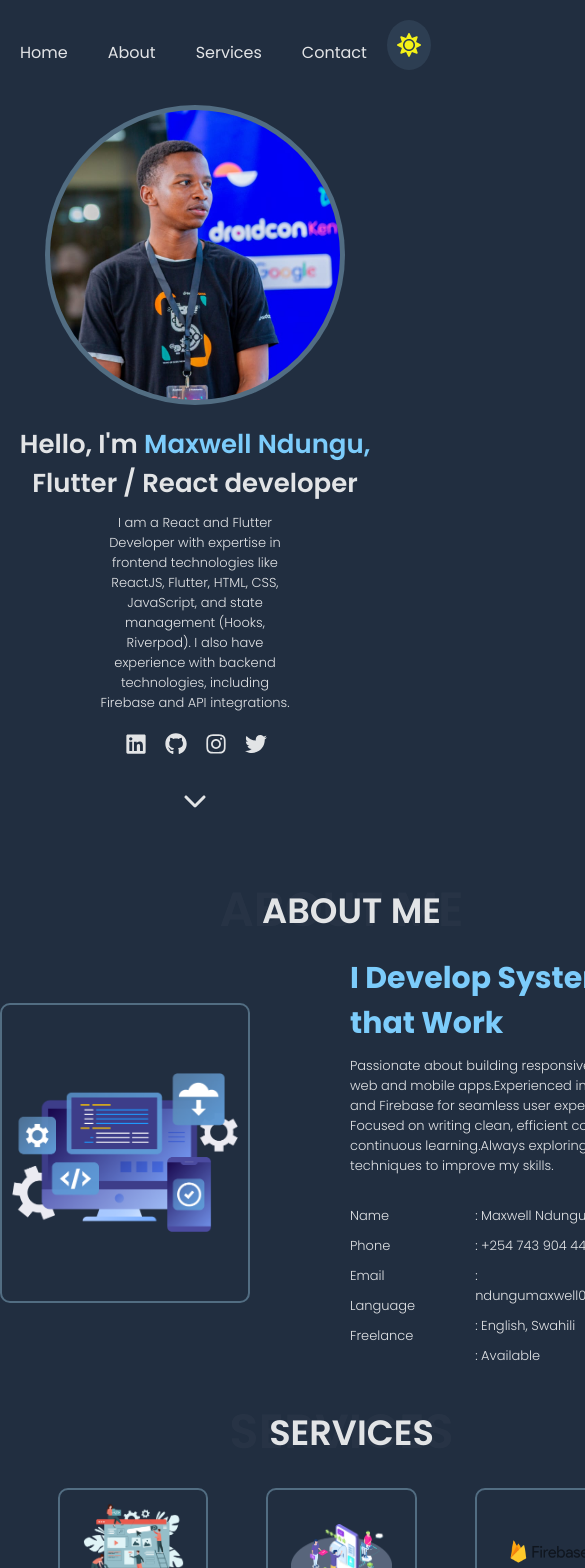
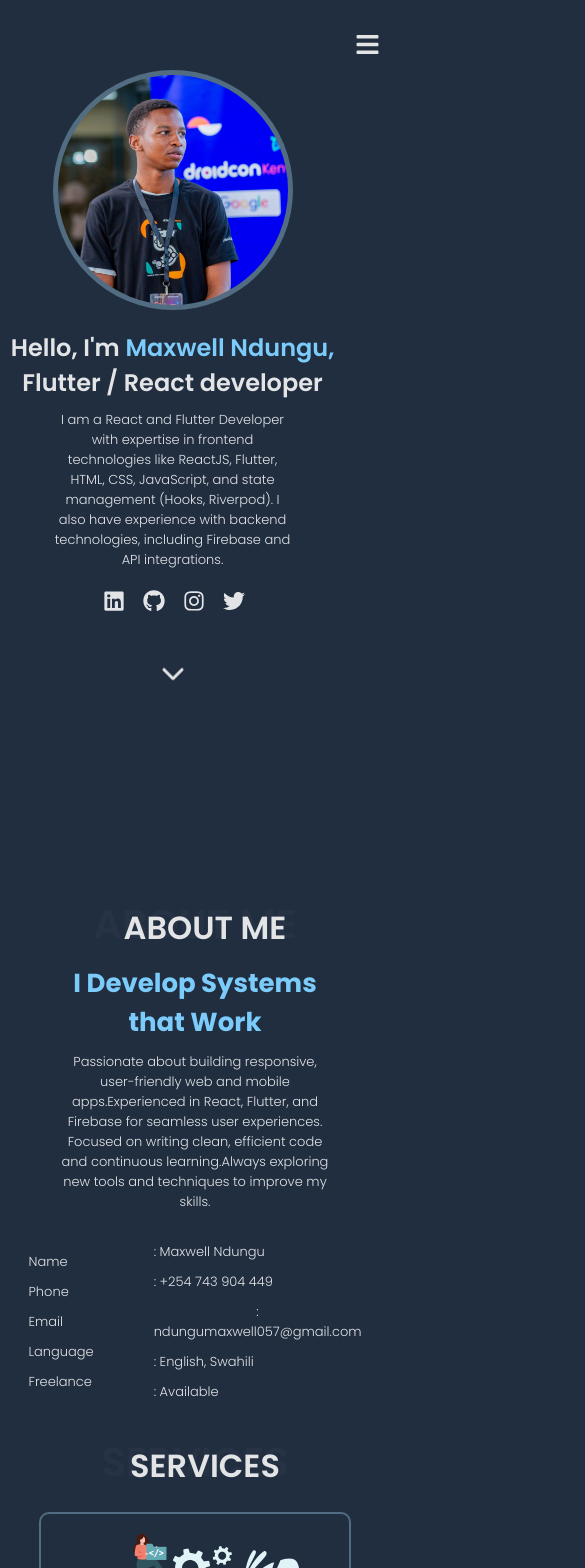
Before and after one commit to Maxwell-016/my-portfolio, a React (Vite) app: page / in a window 390 px wide. Shown: the top 1568 px of the page, 585 px wide, since content can reach past the window. Built offline with nearby package versions, Linux system fonts and the light colour scheme.

Commit message:
created media queries

```diff
--- a/src/App.css
+++ b/src/App.css
@@ -1,7 +1,4 @@
-.top-navigation{
-  display: flex;
-  justify-content: space-between;
-}
+
 .introduction{
     margin-top: 20px;
     display: grid;
@@ -35,3 +32,11 @@
     align-items: center;
     justify-content: center;
   }
+  @media(max-width: 768px){
+   .service-cards{
+    flex-direction: column;
+    align-items: center;
+    gap: 20px;
+   }
+
+  }
--- a/src/App.jsx
+++ b/src/App.jsx
@@ -15,7 +15,8 @@ import AboutMeText from './components/aboutMEText';
 import ServiceCard from './components/serviceCard';
 import ContactForm from './components/contactForm';
 import Footer from './components/footer';
-import ThemeSwitcher from './components/themeSwitcher'
+import ThemeSwitcher from './components/themeSwitcher';
+import { FaBars } from "react-icons/fa";
 import './App.css';
 function App() {
   const altText = "My profile Photo"
@@ -29,6 +30,10 @@ function App() {
   return (
     <>
     <div className='first-page'  id = "home">
+    <input type="checkbox" name="sideNav" id="sideNav" />
+        <label htmlFor="sideNav" className="bars">
+            <FaBars></FaBars>
+        </label>
       <div className='top-navigation'>
         <div></div>
         <NavBar/>
--- a/src/components/module.styles/contactForm.module.css
+++ b/src/components/module.styles/contactForm.module.css
@@ -41,3 +41,17 @@ button{
 .contactText h2{
     font-size: 40px;
 }
+@media(max-width: 768px){
+    .contactUs{
+        flex-direction: column;
+        align-items: center;
+    }
+    .contactText{
+        text-align: center;
+        width:75%;
+    }
+    form{
+        margin-top: 20px;
+        width: 80%;
+    }
+}
--- a/src/components/module.styles/footer.module.css
+++ b/src/components/module.styles/footer.module.css
@@ -1,7 +1,7 @@
 .footer{
     margin-top: 50px;
     width: 100%;
-    height: 250px;
+    height: 35vh;
     background-color: var(--footer-color);
     padding: 20px;
     display: flex;
@@ -9,3 +9,8 @@
     justify-content: center;
     align-items: center;
 }
+@media(max-width: 768px){
+    .footer{
+       height: 65vh;
+    }
+}
--- a/src/components/module.styles/serviceCard.module.css
+++ b/src/components/module.styles/serviceCard.module.css
@@ -17,10 +17,15 @@ h2{
     padding-top: 20px;
 }
 p{
-     margin-top: 10px;
+    margin-top: 10px;
     color: var(--text-color);
     font-weight: 300;
     font-size: small;
     display: flex;
     align-items: flex-start;
 }
+@media(max-width: 768px){
+   .serviceCard{
+    width: 80%;
+   }
+}
--- a/src/components/navBar.jsx
+++ b/src/components/navBar.jsx
@@ -1,7 +1,8 @@
 
-const NavBar = () => {
+const NavBar = (props) => {
+    const isfooter = props.isFooter;
    return(
-    <nav className = " nav-bar">
+    <nav className = "nav-bar">
         <ul>
             <li><a  className = 'active' href="#home"> Home</a></li>
             <li><a href="#about"> About</a></li>
--- a/src/index.css
+++ b/src/index.css
@@ -25,9 +25,12 @@ body.light{
 }
 
 /* navigation Bar */
-
 .nav-bar{
   padding-top: 20px;
+}
+.top-navigation{
+  display: flex;
+  justify-content: space-between;
 }
 .nav-bar ul{
   display: flex;
@@ -198,3 +201,102 @@ border: 1px solid #526D82;
   width: 50%;
   margin-left: 100px;
 }
+#sideNav{
+  display: none;
+}
+.bars{
+  display: none;
+  padding: 10px;
+}
+@media(max-width: 768px){
+  .bars{
+    padding: 10px;
+    display: block;
+    float: right;
+    color: var(--text-color);
+    font-size: 25px;
+  }
+  .nav-bar ul{
+    display: flex;
+    flex-direction: column;
+    justify-content: start;
+    align-items: center;
+  }
+  .top-navigation{
+    width: 100%;
+    height: 100vh;
+    display: none;
+    align-items: center;
+    justify-content: start;
+    flex-direction: column;
+  }
+
+  #sideNav:checked ~ .top-navigation{
+    display: flex;
+  }
+  .outer-circle{
+    width: 240px;
+    height: 240px;
+    margin-top: 50px;
+  }
+  .inner-circle{
+    width: 230px;
+    height: 230px;
+  }
+  .intro{
+    font-size: 24px;
+  }
+  .intro-description{
+    width: 70%;
+  }
+  .socials-icon-btn{
+    width: 40px;
+    height: 40px;
+    border-radius: 10px;
+    border: none;
+    background-color: transparent;
+    color: var(--text-color);
+  }
+  .arrow{
+    margin-top: 45px;
+  }
+  .background{
+    color: var(--text-color);
+    text-transform: uppercase;
+    font-size: 2.5em;
+    font-weight: 600;
+    opacity: 0.03;
+  }
+  .foreground{
+    padding: 10px;
+    margin-left: 20px;
+    text-align: center;
+    position: absolute;
+    color: var(--text-color);
+    text-transform: uppercase;
+    font-size: 2.0em;
+    font-weight: 600;
+    top: 0;
+  }
+
+
+  .animation{
+    display: none;
+  }
+  .about-title{
+    font-size: 26px;
+  }
+  .about-column{
+    text-align: center;
+    margin-left: 0px;
+    width: 70%;
+  }
+  .personal-details{
+    align-items: center;
+    justify-content: center;
+  }
+  .footerNav{
+    display: flex;
+    flex-direction: row;
+  }
+}
```
